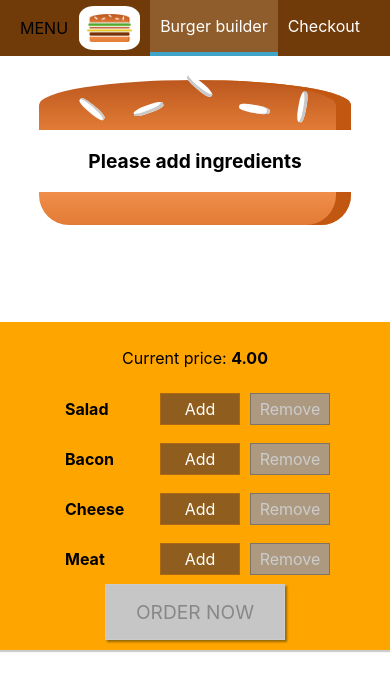
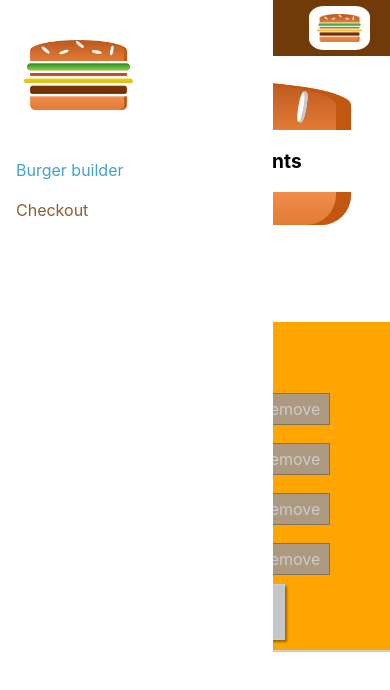
Before and after one commit to pxeona/build-your-burger, a React (Create React App) app: page / in a window 390 px wide. Shown: the top 690 px of the page. Built offline with nearby package versions, Linux system fonts and the light colour scheme.

Commit message:
Added a responsive side drawer

```diff
--- a/src/components/Layout/Layout.js
+++ b/src/components/Layout/Layout.js
@@ -3,10 +3,12 @@ import React from "react";
 import Aux from "../../hoc/Auxiliary";
 import Toolbar from "../Navigation/Toolbar/Toolbar";
 import styles from "./Layout.module.css";
+import SideDrawer from "../Navigation/SideDrawer/SideDrawer";
 
 const layout = (props) => (
   <Aux>
     <Toolbar />
+    <SideDrawer />
     <main className={styles.Content}>{props.children}</main>
   </Aux>
 );
--- a/src/components/Logo/Logo.module.css
+++ b/src/components/Logo/Logo.module.css
@@ -1,7 +1,7 @@
 .Logo {
   background-color: white;
   padding: 8px;
-  height: 80%;
+  height: 100%;
   box-sizing: border-box;
   border-radius: 25%;
 }
--- a/src/components/Navigation/NavigationItems/NavigationItem/NavigationItem.module.css
+++ b/src/components/Navigation/NavigationItems/NavigationItem/NavigationItem.module.css
@@ -1,19 +1,38 @@
+.NavigationItem {
+  margin: 10px 0;
+  box-sizing: border-box;
+  width: 100%;
+  display: block;
+}
+
+.NavigationItem a {
+  color: #8f5c2c;
+  text-decoration: none;
+  width: 100%;
+  box-sizing: border-box;
+  display: block;
+}
+
+.NavigationItem a:hover,
+.NavigationItem a:active,
+.NavigationItem a.active {
+  color: #40a4c8;
+}
+
+@media (min-width: 500px) {
   .NavigationItem {
     margin: 0;
-  box-sizing: border-box;
     display: flex;
     height: 100%;
+    width: auto;
     align-items: center;
   }
 
   .NavigationItem a {
     color: white;
-  text-decoration: none;
     height: 100%;
     padding: 16px 10px;
     border-bottom: 4px solid transparent;
-  box-sizing: border-box;
-  display: block;
   }
 
   .NavigationItem a:hover,
@@ -23,3 +42,4 @@
     border-bottom: 4px solid #40a4c8;
     color: white;
   }
+}
--- a/src/components/Navigation/NavigationItems/NavigationItems.module.css
+++ b/src/components/Navigation/NavigationItems/NavigationItems.module.css
@@ -3,6 +3,13 @@
   padding: 0;
   list-style: none;
   display: flex;
+  flex-flow: column;
   align-items: center;
   height: 100%;
 }
+
+@media (min-width: 500px) {
+  .NavigationItems {
+    flex-flow: row;
+  }
+}
--- /dev/null
+++ b/src/components/Navigation/SideDrawer/SideDrawer.js
@@ -0,0 +1,20 @@
+import React from "react";
+
+import Logo from "../../Logo/Logo";
+import NavigationItems from "../NavigationItems/NavigationItems";
+import styles from "./SideDrawer.module.css";
+
+const sideDrawer = () => {
+  return (
+    <div className={styles.SideDrawer}>
+      <div className={styles.Logo}>
+        <Logo />
+      </div>
+      <nav>
+        <NavigationItems />
+      </nav>
+    </div>
+  );
+};
+
+export default sideDrawer;
--- /dev/null
+++ b/src/components/Navigation/SideDrawer/SideDrawer.module.css
@@ -0,0 +1,32 @@
+.SideDrawer {
+  position: fixed;
+  width: 280px;
+  max-width: 70%;
+  height: 100%;
+  left: 0;
+  top: 0;
+  z-index: 200;
+  background-color: white;
+  padding: 32px 16px;
+  box-sizing: border-box;
+  transition: transform 0.3s ease-in-out;
+}
+
+@media (min-width: 500px) {
+  .SideDrawer {
+    display: none;
+  }
+}
+
+.Open {
+  transform: translateX(0);
+}
+
+.Close {
+  transform: translateX(-100%);
+}
+
+.Logo {
+  height: 11%;
+  margin-bottom: 32px;
+}
--- a/src/components/Navigation/Toolbar/Toolbar.js
+++ b/src/components/Navigation/Toolbar/Toolbar.js
@@ -7,8 +7,10 @@ import NavigationItems from "../NavigationItems/NavigationItems";
 const toolbar = () => (
   <header className={styles.Toolbar}>
     <div>MENU</div>
-    <Logo />
-    <nav>
+    <div className={styles.Logo}>
+      <Logo />
+    </div>
+    <nav className={styles.mobileOnly}>
       <NavigationItems />
     </nav>
   </header>
--- a/src/components/Navigation/Toolbar/Toolbar.module.css
+++ b/src/components/Navigation/Toolbar/Toolbar.module.css
@@ -16,3 +16,13 @@
 .Toolbar nav {
   height: 100%;
 }
+
+.Logo {
+  height: 80%;
+}
+
+@media (max-width: 499px) {
+  .mobileOnly {
+    display: none;
+  }
+}
```
Lines whose indentation alone changed are shown as unchanged.
